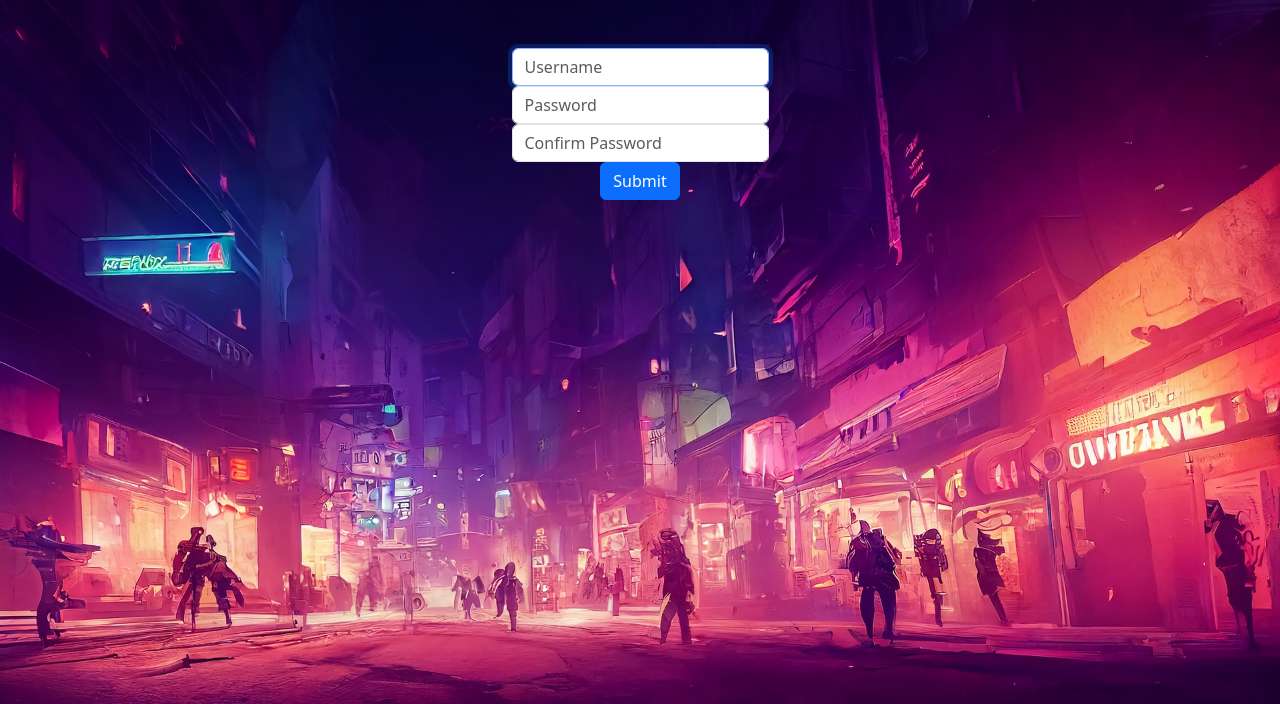
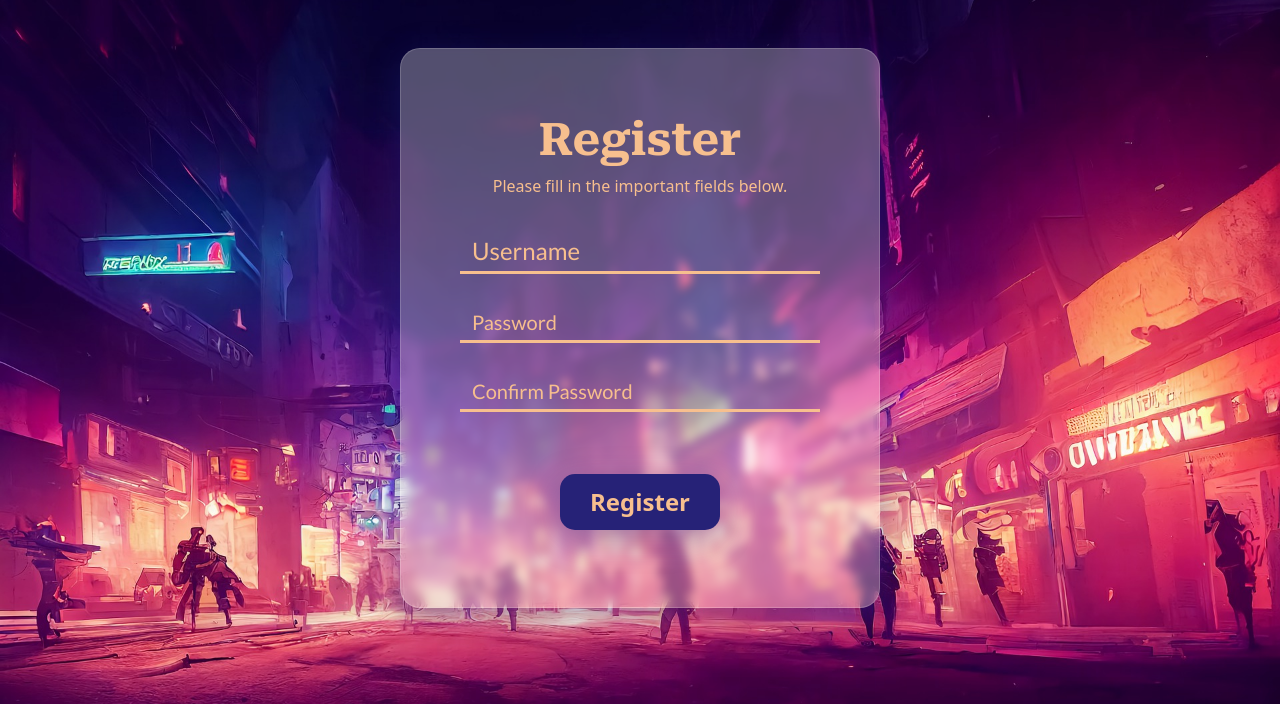
Before and after one commit to ChocoCodes/cs50-finalproject, a Flask app: page /register in a window 1280 px wide. Shown: the part 96-800 px from the top of the page. Run offline with Flask 3, Linux system fonts and the light colour scheme; some libraries are stand-ins or nearby versions.

Commit message:
Feat: Register Page

```diff
--- a/static/styles.css
+++ b/static/styles.css
@@ -56,7 +56,6 @@ input::-webkit-inner-spin-button {
 .header {
     font: normal bold 2.8125rem/normal 'Roboto Serif', sans-serif;
     margin-top: 4rem;
-    margin-bottom: 3.5rem;
 }
 
 input.clean {
@@ -88,7 +87,7 @@ input.clean::placeholder {
     font: normal 400 1.25rem/normal 'Lato', sans-serif;
     color: var(--mango);
     opacity: 1;
-    transition: font-size 0.5 ease;
+    transition: font-size 0.3 ease;
     margin-bottom: 20px;
 }
 
@@ -127,16 +126,21 @@ input.clean:focus::placeholder {
 
 .button {
     width: 10rem;
-    height: 5rem;
-    box-shadow: none;
+    height: 3.5rem;
+    box-shadow: 0 8px 32px 0 rgba(31, 38, 135, 0.37);
     outline: none;
     border: none;
     background-color: #262277;
-    padding: 15px 25px;
     font-size: 1.5rem;
     font-weight: 700;
     color: var(--mango);
     margin-bottom: 20px;
-    border-radius: 20px;
+    border-radius: 15px;
     text-align: center;
+    transition: background-color 0.3s ease, color 0.3s ease;
 }
+
+.button:hover {
+    background-color: var(--mango);
+    color: #262277;
+}
--- a/templates/register.html
+++ b/templates/register.html
@@ -5,12 +5,16 @@
 {% endblock %}
 
 {% block main %}
-    <form action="{{ url_for('register') }}" method="post">
-        <div class="form-group">
-            <input class="form-control" autocomplete="off" autofocus name="username" placeholder="Username">
-            <input class="form-control" autocomplete="off" autofocus name="password" placeholder="Password" type="password"">
-            <input class="form-control" autocomplete="off" autofocus name="confirm" placeholder="Confirm Password" type="password">
+    <form class="card-glass" action="{{ url_for('register') }}" method="post">
+        <div class="mb-3 d-flex flex-column text-center align-items-center justify-content-center">
+            <h1 class="mango header">Register</h1>
+            <p class="mango">Please fill in the important fields below.</p>
         </div>
-        <button type="submit" class="btn btn-primary">Submit</button>
+        <div class="mb-3 form-group d-flex flex-column align-items-center justify-content-center">
+            <input class="form-control clean" autocomplete="off" autofocus name="username" placeholder="Username">
+            <input class="form-control clean" autocomplete="off" autofocus name="password" placeholder="Password" type="password">
+            <input class="form-control clean" autocomplete="off" autofocus name="confirm" placeholder="Confirm Password" type="password">
+        </div>
+        <button type="submit" class="button text-center align-items-center justify-content-center mt-3">Register</button>
     </form>
 {% endblock %}
```
Also changed, not shown: templates/login.html (+6 -3 lines).
